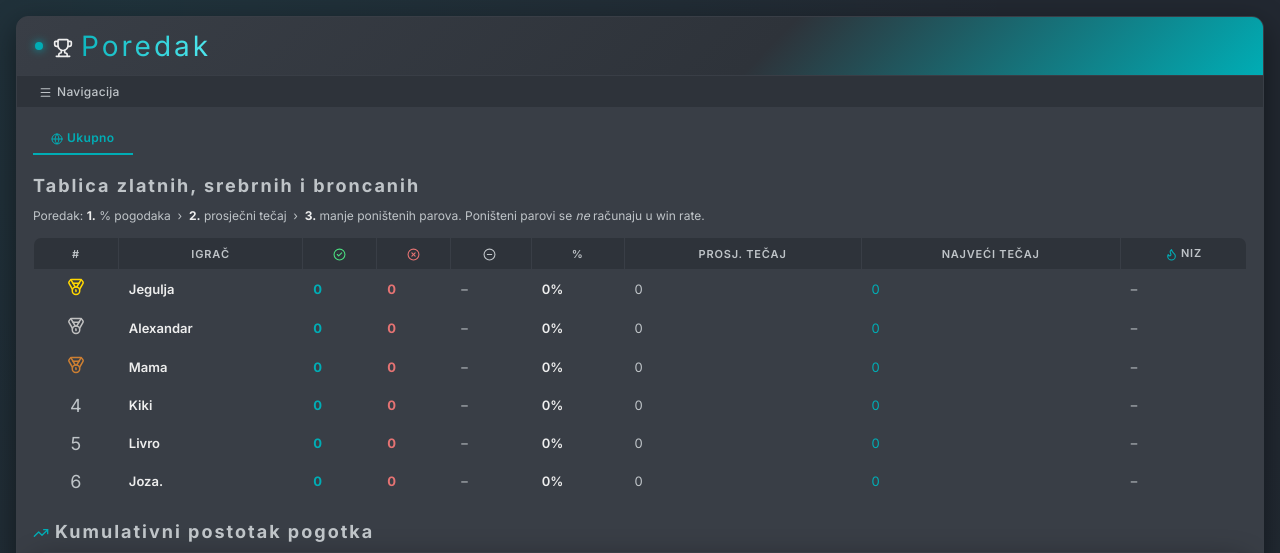
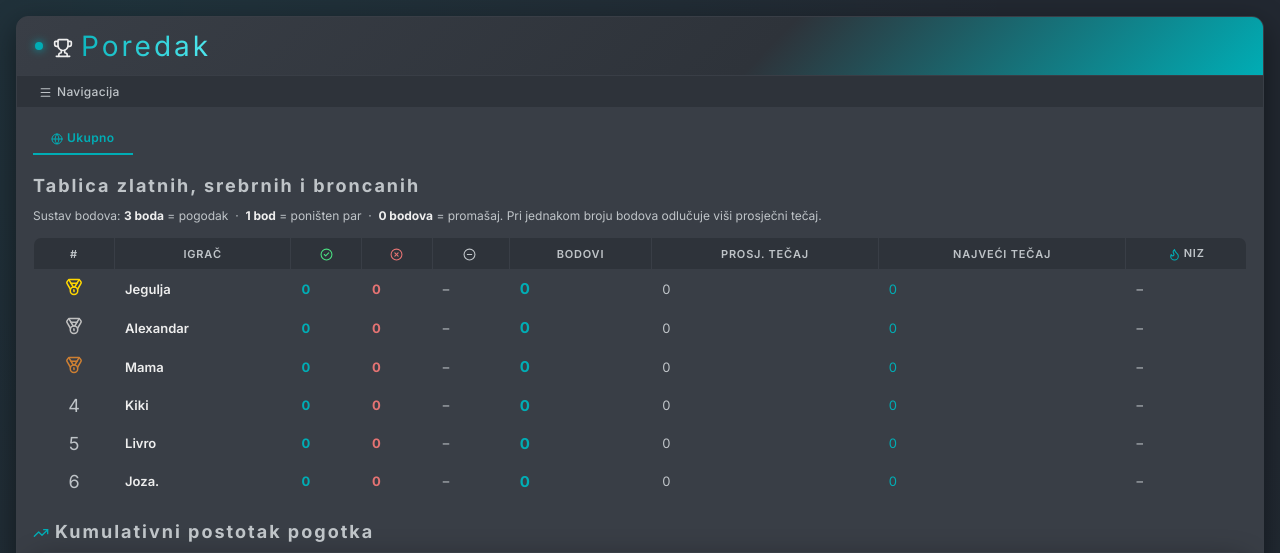
Before and after one commit to FabianBenc/Klada, a Flask app: page /leaderboard in a window 1280 px wide. Shown: the top 553 px of the page. Run offline with Flask 2, Linux system fonts and the light colour scheme; data comes from the database, SQL or seed files in the repository; data that the repository does not hold is empty.

Commit message:
changed leaderboard logic, added new ticket

```diff
--- a/app.py
+++ b/app.py
@@ -780,7 +780,7 @@ def compute_leaderboard_stats(c, player_names, ticket_ids):
         if not ticket_set:
             leaderboard_data.append({
                 "name": name, "player_id": player_id,
-                "win_rate": 0, "avg_odds": 0, "max_win": 0,
+                "points": 0, "avg_odds": 0, "max_win": 0,
                 "max_win_streak": 0, "guessed": 0, "missed": 0, "voided": 0,
             })
             continue
@@ -836,10 +836,10 @@ def compute_leaderboard_stats(c, player_names, ticket_ids):
             else:
                 cur_ws = 0
 
-        win_rate = (guessed / total * 100) if total > 0 else 0
+        points = (guessed * 3) + (voided * 1)
         leaderboard_data.append({
             "name": name, "player_id": player_id,
-            "win_rate": round(win_rate, 2),
+            "points": points,
             "avg_odds": round(avg_odds, 2) if avg_odds else 0,
             "max_win": max_win if max_win else 0,
             "max_win_streak": max_ws,
@@ -848,7 +848,7 @@ def compute_leaderboard_stats(c, player_names, ticket_ids):
             "voided": voided,
         })
 
-    leaderboard_data.sort(key=lambda x: (x["win_rate"], x["avg_odds"], -x["voided"]), reverse=True)
+    leaderboard_data.sort(key=lambda x: (x["points"], x["avg_odds"]), reverse=True)
 
     # ── Payment calculation ───────────────────────────────────────────────────
     resolved_ticket_ids = [tid for tid in ticket_ids]  # already ordered
--- a/templates/leaderboard.html
+++ b/templates/leaderboard.html
@@ -78,10 +78,10 @@
 
     <h3 {% if title %}style="display:none"{% endif %}>Tablica zlatnih, srebrnih i broncanih</h3>
     <p class="sort-note">
-        Poredak: <strong>1.</strong> % pogodaka &nbsp;›&nbsp;
-        <strong>2.</strong> prosječni tečaj &nbsp;›&nbsp;
-        <strong>3.</strong> manje poništenih parova.
-        Poništeni parovi se <em>ne</em> računaju u win rate.
+        Sustav bodova: <strong>3 boda</strong> = pogodak &nbsp;·&nbsp;
+        <strong>1 bod</strong> = poništen par &nbsp;·&nbsp;
+        <strong>0 bodova</strong> = promašaj.
+        Pri jednakom broju bodova odlučuje viši prosječni tečaj.
     </p>
 
     <div class="table-wrap" style="margin-bottom:20px;">
@@ -93,7 +93,7 @@
                     <th><i data-lucide="check-circle-2" style="width:13px;height:13px;color:#4ade80;vertical-align:middle;"></i></th>
                     <th><i data-lucide="x-circle" style="width:13px;height:13px;color:var(--red);vertical-align:middle;"></i></th>
                     <th class="hide-mobile" title="Broj poništenih parova"><i data-lucide="minus-circle" style="width:13px;height:13px;color:var(--text-muted);vertical-align:middle;margin-right:3px;"></i></th>
-                    <th>%</th>
+                    <th title="3 = pogodak · 1 = poništen · 0 = promašaj">Bodovi</th>
                     <th class="hide-mobile">Prosj. tečaj</th>
                     <th class="hide-mobile">Najveći tečaj</th>
                     <th><i data-lucide="flame" style="width:13px;height:13px;color:var(--accent);vertical-align:middle;margin-right:3px;"></i>Niz</th>
@@ -116,7 +116,7 @@
                         {% if player.voided > 0 %}<span style="color:var(--text-muted);">{{ player.voided }}</span>
                         {% else %}–{% endif %}
                     </td>
-                    <td style="font-weight:600;">{{ player.win_rate }}%</td>
+                    <td style="font-weight:700; color:var(--accent); font-size:15px;">{{ player.points }}</td>
                     <td class="hide-mobile" style="color:var(--text-muted);">{{ player.avg_odds }}</td>
                     <td class="hide-mobile" style="color:var(--accent);">{{ player.max_win }}</td>
                     <td>
```
Also changed, not shown: 1 other file.
